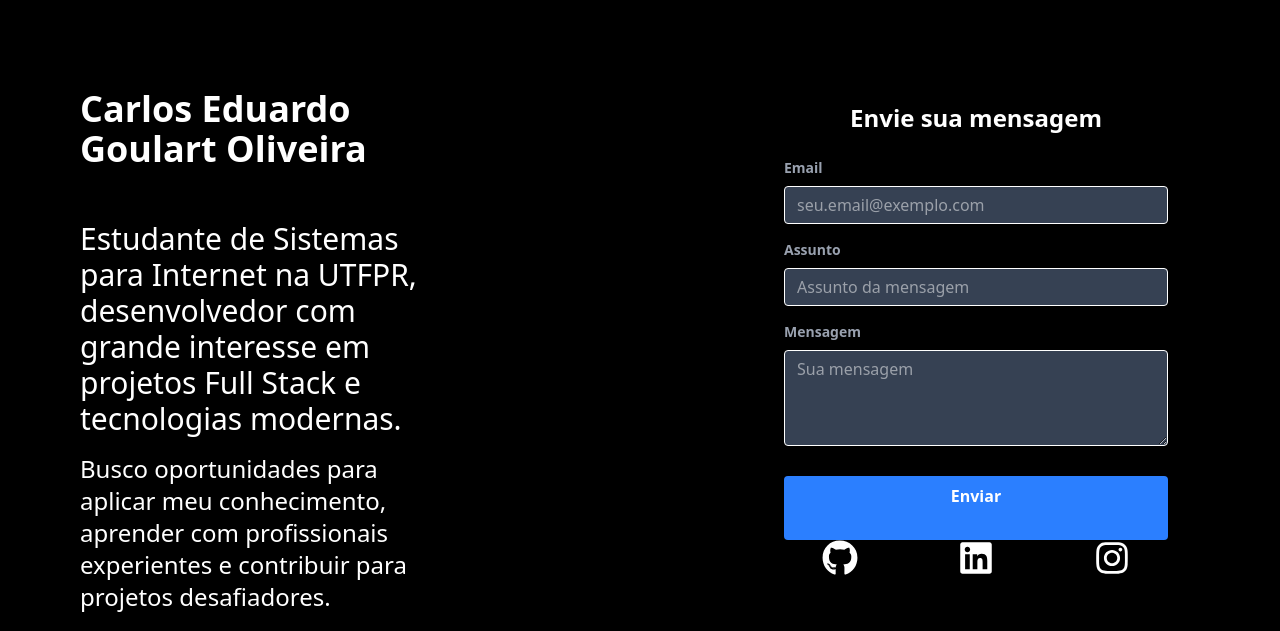
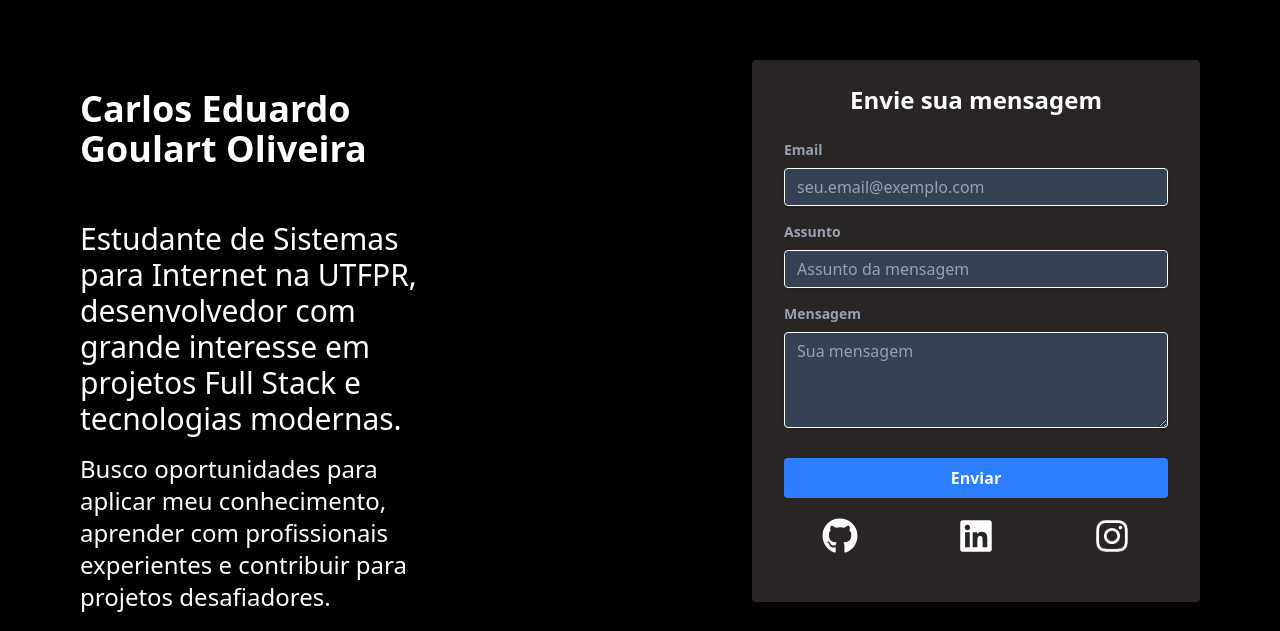
Before and after one commit to CarlosEGoulart/Portfolio, a React (Vite) app: page / in a window 1280 px wide. Shown: the part 849-1480 px from the top of the page. Built offline with nearby package versions, Linux system fonts and the light colour scheme.

Commit message:
AboutMeUpd

```diff
--- a/src/pages/AboutMe.tsx
+++ b/src/pages/AboutMe.tsx
@@ -1,7 +1,7 @@
 import { FaGithub, FaLinkedin, FaInstagram } from "react-icons/fa";
 
 export default function AboutMe() {
-    return <div className="flex flex-row items-center justify-center gap-75 h-screen bg-black text-white px-20">
+    return <div className="flex flex-row items-center justify-center gap-75 h-screen bg-grey-800 text-white px-20">
         <div className="flex flex-col gap-5">
             <h1 className="text-4xl max-w-xl font-bold mb-8">Carlos Eduardo Goulart Oliveira</h1>
             <div className="text-start">
@@ -18,7 +18,7 @@ export default function AboutMe() {
         </div>
 
         <div className="w-full max-w-md">
-            <form className="bg-grey-800 shadow-md rounded px-8 pt-6 pb-12 mb-">
+            <form className="bg-stone-800 shadow-md rounded px-8 pt-6 pb-12 mb-10 gap-5">
                 <h2 className="text-2xl font-bold mb-6 text-center">Envie sua mensagem</h2>
                 <div className="mb-4">
                     <label className="block text-gray-400 text-sm font-bold mb-2" htmlFor="email">
@@ -38,8 +38,8 @@ export default function AboutMe() {
                     </label>
                     <textarea className="shadow appearance-none border rounded w-full py-2 px-3 bg-gray-700 text-white leading-tight focus:outline-none focus:shadow-outline h-24" id="message" placeholder="Sua mensagem"></textarea>
                 </div>
-                <div className="flex items-center justify-center">
-                    <button className="w-full bg-blue-500 hover:bg-blue-700 text-white font-bold py-2 px-4 pb-8 rounded focus:outline-none focus:shadow-outline" type="button">
+                <div className="flex items-center justify-center pb-5">
+                    <button className="w-full bg-blue-500 hover:bg-blue-700 text-white font-bold py-2 px-4 rounded focus:outline-none focus:shadow-outline" type="button">
                         Enviar
                     </button>
                 </div>
```
Also changed, not shown: 1 other file (tests, documents, lock files or other folders).
